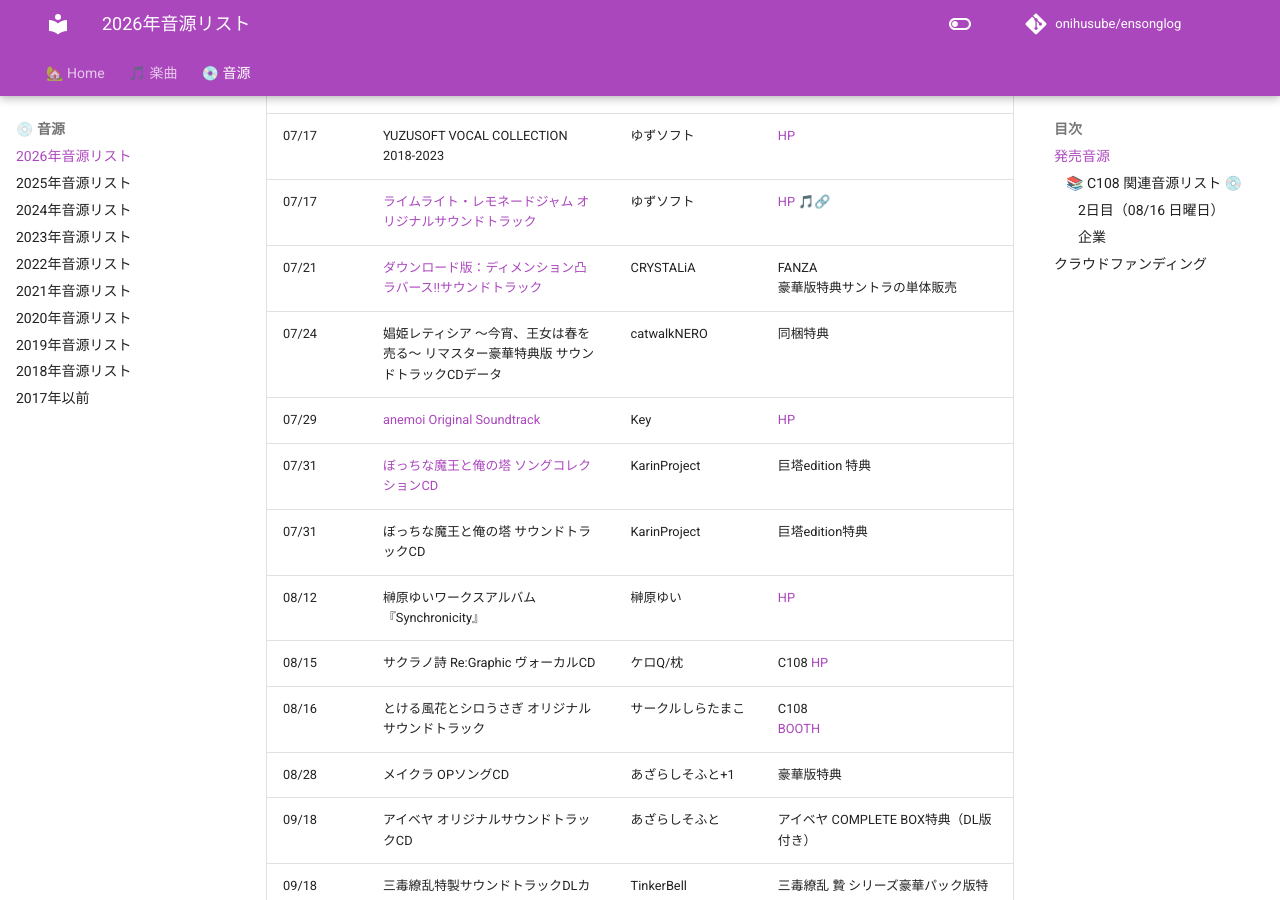
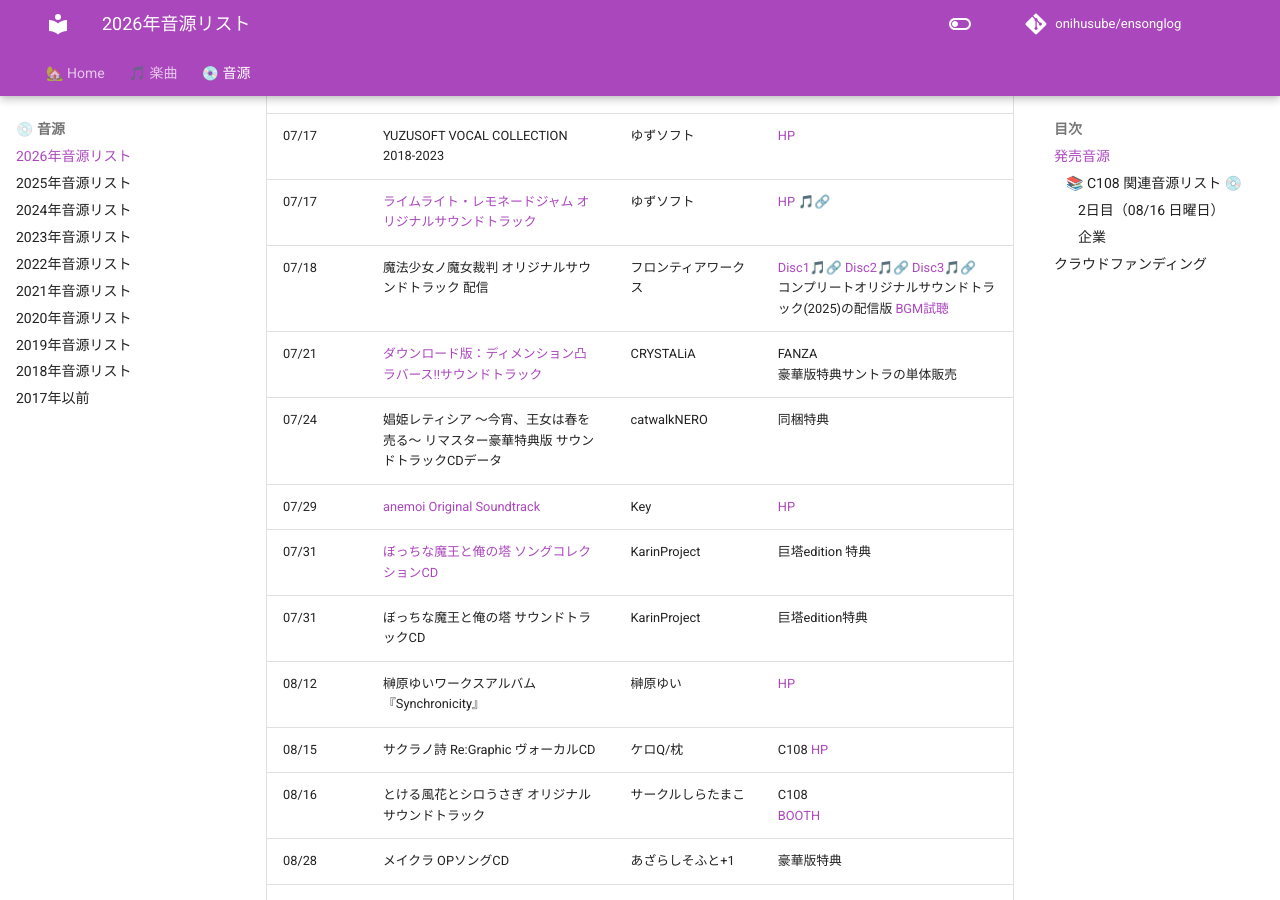
Before and after one commit to onihusube/ensonglog, an MkDocs documentation site: the page built from docs/2026/音源.md, in a window 1280 px wide and 900 px high, scrolled down 9238 px. Built offline with MkDocs 1.6.1 and Material for MkDocs 9.7.7, drawn with Linux system fonts in a browser that asks for light colours; comment, search, counter and statistics services are not loaded.

Commit message:
まのさばサントラ配信

```diff
--- a/docs/2026/音源.md
+++ b/docs/2026/音源.md
@@ -133,6 +133,7 @@
 | 07/15 | KOTOKO’s GAME SONG COMPLETE ALBUM “The Bible 2” | KOTOKO | [全16曲収録予定](https://www.kotoko.asia/posts/news/dfgytr) </br> [試聴](https://www.youtube.com/watch?v=0nfMIps6A8Y) |
 | 07/17 | YUZUSOFT VOCAL COLLECTION 2018-2023 | ゆずソフト | [HP](https://www.yuzu-soft.com/lllj_goods2026.html) |
 | 07/17 | [ライムライト・レモネードジャム オリジナルサウンドトラック](./音源個別/ライムライト・レモネードジャム%20オリジナルサウンドトラック.md) | ゆずソフト | [HP](https://www.yuzu-soft.com/lllj_goods2026.html) [🎵🔗](https://nex-tone.link/A00221589) |
+| 07/18 | 魔法少女ノ魔女裁判 オリジナルサウンドトラック 配信 | フロンティアワークス | [Disc1🎵🔗](https://linkco.re/pUuQPTzb) [Disc2🎵🔗](https://linkco.re/yZdpXUPU) [Disc3🎵🔗](https://linkco.re/Msv69ysR) </br> コンプリートオリジナルサウンドトラック(2025)の配信版 [BGM試聴](https://www.youtube.com/playlist?list=PLUgvJbDGfOUF5DGzmvJUpigLxi3F3XYmj) |
 | 07/21 | [ダウンロード版：ディメンション凸ラバース!!サウンドトラック](./音源個別/ディメンション凸ラバース!!オリジナルサウンドトラック.md) | CRYSTALiA | FANZA </br> 豪華版特典サントラの単体販売  |
 | 07/24 | 娼姫レティシア ～今宵、王女は春を売る～ リマスター豪華特典版 サウンドトラックCDデータ | catwalkNERO | 同梱特典 |
 | 07/29 | [anemoi Original Soundtrack](./音源個別/anemoi%20Original%20Soundtrack.md) | Key | [HP](https://key.visualarts.gr.jp/anemoi/sound.html) |
```
